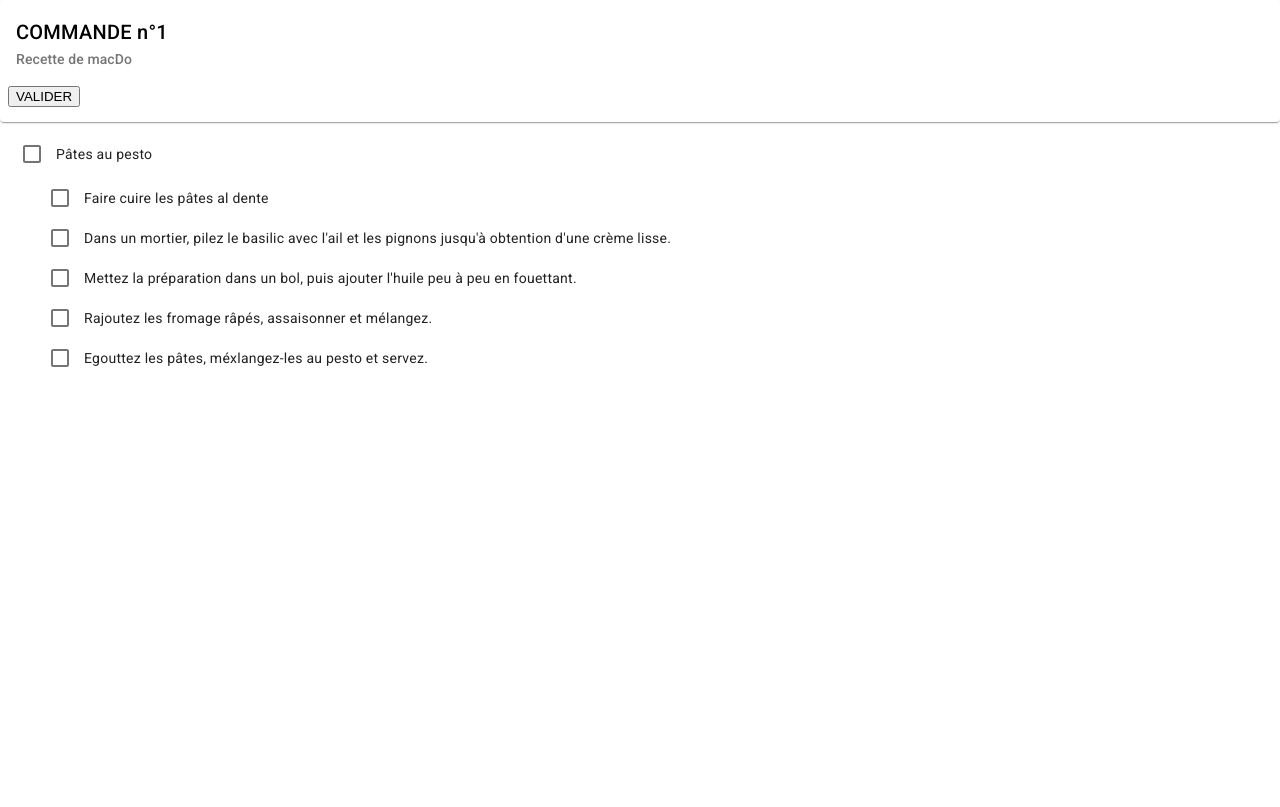
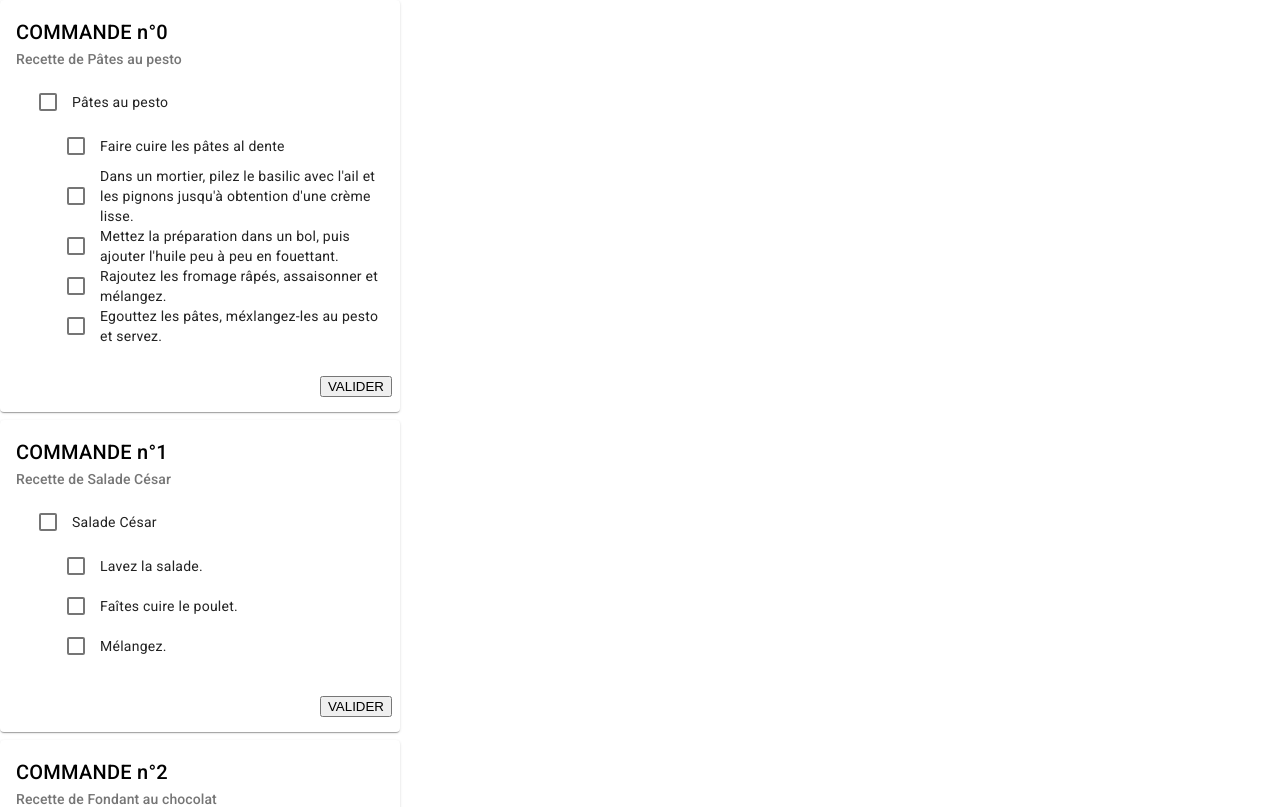
Before and after one commit to EvaRadu/eCuisine, an Angular app: page / in a window 1280 px wide. Shown: the top 807 px of the page. Built offline with nearby package versions, Linux system fonts and the light colour scheme.

Commit message:
fusion des composants liste et card et creation de plusieurs commandes

```diff
--- a/src/app/app-routing.module.ts
+++ b/src/app/app-routing.module.ts
@@ -1,5 +1,6 @@
 import { NgModule } from '@angular/core';
 import { RouterModule, Routes } from '@angular/router';
+
 
 const routes: Routes = [];
 
--- a/src/app/app.component.html
+++ b/src/app/app.component.html
@@ -1,2 +1,3 @@
-<app-card title="macDo" [idee]=1 ></app-card>
-<liste></liste>
+<div *ngFor="let task of tasks">
+<app-card [task]=task ></app-card>
+</div>
--- a/src/app/app.component.ts
+++ b/src/app/app.component.ts
@@ -1,4 +1,5 @@
 import { Component } from '@angular/core';
+import { tasks } from './tasks';
 
 @Component({
   selector: 'app-root',
@@ -7,4 +8,5 @@ import { Component } from '@angular/core';
 })
 export class AppComponent {
   title = 'ecuisine';
+  tasks = tasks;
 }
--- a/src/app/app.module.ts
+++ b/src/app/app.module.ts
@@ -9,16 +9,14 @@ import {MatCheckboxModule} from '@angular/material/checkbox';
 import { FormsModule } from '@angular/forms';
 
 import { CardComponent } from './card/card.component';
-
 import {MatCardModule} from '@angular/material/card';
 
 @NgModule({
   declarations: [
     AppComponent,
     CardComponent,
-    ListeComponent,
-    CardComponent
-  ],
+    ListeComponent
+    ],
   imports: [
     BrowserModule,
     AppRoutingModule,
--- a/src/app/card/card.component.html
+++ b/src/app/card/card.component.html
@@ -1,9 +1,13 @@
-<mat-card>
+
+<mat-card class="card">
     <mat-card-header>
-      <mat-card-title>COMMANDE n°{{this.idee}} </mat-card-title>
-      <mat-card-subtitle>Recette de {{this.title}}</mat-card-subtitle>
+      <mat-card-title>COMMANDE n°{{task.id}} </mat-card-title>
+      <mat-card-subtitle>Recette de {{task.name}}</mat-card-subtitle>
     </mat-card-header>
-    <mat-card-actions>
+      <mat-card-content>
+      <liste [task]=task></liste>
+      </mat-card-content>
+    <mat-card-actions align="end">
       <button mat-button>VALIDER</button>
     </mat-card-actions>
   </mat-card>
--- a/src/app/card/card.component.scss
+++ b/src/app/card/card.component.scss
@@ -0,0 +1,4 @@
+.card {
+    max-width: 400px;
+    margin-bottom: 8px;
+  }
--- a/src/app/card/card.component.ts
+++ b/src/app/card/card.component.ts
@@ -1,12 +1,14 @@
 import { Component, Input } from '@angular/core';
+import { Task } from '../tasks';
 
 @Component({
   selector: 'app-card',
   templateUrl: './card.component.html',
   styleUrls: ['./card.component.scss']
 })
+
 export class CardComponent {
   @Input() title !: string;
   @Input() idee !: number;
-
+  @Input() task !: Task;
 }
--- a/src/app/liste/liste.component.ts
+++ b/src/app/liste/liste.component.ts
@@ -1,13 +1,5 @@
-import {Component} from '@angular/core';
-import {FormBuilder} from '@angular/forms';
-import {ThemePalette} from '@angular/material/core';
-
-export interface Task {
-  name: string;
-  completed: boolean;
-  color: ThemePalette;
-  subtasks?: Task[];
-}
+import {Component, Input} from '@angular/core';
+import { Task } from '../tasks';
 
 /** @title Checkboxes with reactive forms */
 @Component({
@@ -16,22 +8,9 @@ export interface Task {
   styleUrls: ['./liste.component.scss'],
 })
 export class ListeComponent {
-  task: Task = {
-    name: 'Pâtes au pesto',
-    completed: false,
-    color: 'primary',
-    subtasks: [
-      {name: 'Faire cuire les pâtes al dente', completed: false, color: 'accent'},
-      {name: "Dans un mortier, pilez le basilic avec l'ail et les pignons jusqu'à obtention d'une crème lisse.", completed: false, color: 'accent'},
-      {name: "Mettez la préparation dans un bol, puis ajouter l'huile peu à peu en fouettant.", completed: false, color: 'accent'},
-      {name: "Rajoutez les fromage râpés, assaisonner et mélangez.", completed: false, color: 'accent'},
-      {name: "Egouttez les pâtes, méxlangez-les au pesto et servez.", completed: false, color: 'accent'},
-    ],
-  };
+  @Input() task !: Task;
 
   ngOnInit(): void {}
-
-
 
   allComplete: boolean = false;
 
--- /dev/null
+++ b/src/app/tasks.ts
@@ -0,0 +1,47 @@
+import {ThemePalette} from '@angular/material/core';
+
+  export interface Task {
+    id : number;
+    name: string;
+    completed: boolean;
+    color: ThemePalette;
+    subtasks?: Task[];
+  }
+  export const tasks : Task[]= [
+    {
+      id : 0,
+      name: 'Pâtes au pesto',
+      completed: false,
+      color: 'primary',
+      subtasks: [
+        {id : 0, name: 'Faire cuire les pâtes al dente', completed: false, color: 'accent'},
+        {id : 1, name: "Dans un mortier, pilez le basilic avec l'ail et les pignons jusqu'à obtention d'une crème lisse.", completed: false, color: 'accent'},
+        {id : 2, name: "Mettez la préparation dans un bol, puis ajouter l'huile peu à peu en fouettant.", completed: false, color: 'accent'},
+        {id : 3, name: "Rajoutez les fromage râpés, assaisonner et mélangez.", completed: false, color: 'accent'},
+        {id : 4, name: "Egouttez les pâtes, méxlangez-les au pesto et servez.", completed: false, color: 'accent'},
+      ],
+    },
+    {
+      id : 1,
+      name: 'Salade César',
+      completed: false,
+      color: 'primary',
+      subtasks: [
+        {id : 0, name: 'Lavez la salade.', completed: false, color: 'accent'},
+        {id : 1,name: "Faîtes cuire le poulet.", completed: false, color: 'accent'},
+        {id : 2,name: "Mélangez.", completed: false, color: 'accent'},
+      ],
+    },
+    {
+      id : 2,
+      name: 'Fondant au chocolat',
+      completed: false,
+      color: 'primary',
+      subtasks: [
+        {id : 0, name: 'Faîtes fondre le chocolat.', completed: false, color: 'accent'},
+        {id : 1, name: "Enfournez le tout.", completed: false, color: 'accent'},
+        {id : 2, name: "Ajoutez une de la chantilly.", completed: false, color: 'accent'},
+      ],
+    }
+
+  ];
```
